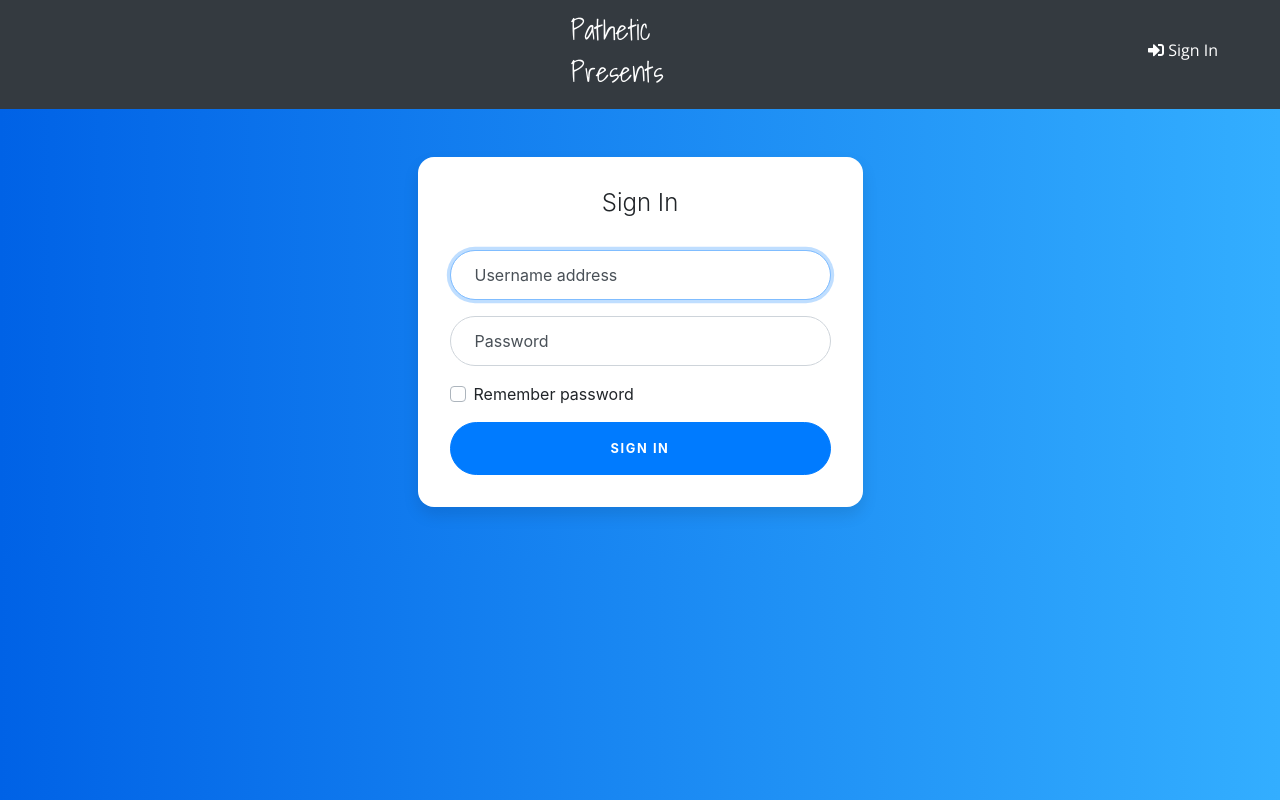
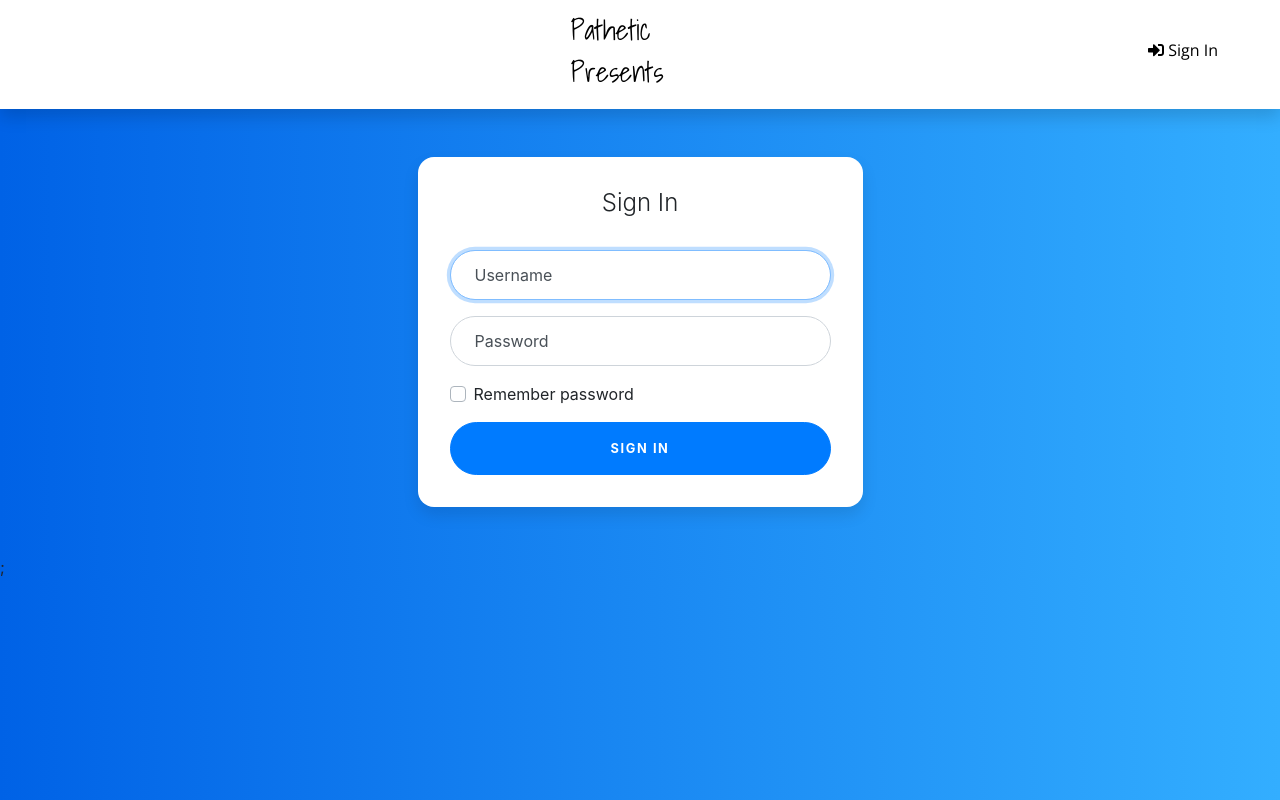
Before and after one commit to tothmate911/Microservice-project-FRONTEND, a React (Create React App) app: page /login in a window 1280 px wide. Built offline with nearby package versions, Linux system fonts and the light colour scheme; no server answers; the HTML template or start-up script is replaced by a standard one.

Commit message:
Abstract layout of login page

```diff
--- /dev/null
+++ b/src/layout/Auth.js
@@ -0,0 +1,69 @@
+import React from "react";
+import "../Login.css";
+
+const Auth = (props) => {
+  let { operation } = props;
+  let operationClass = operation === "Sign In" ? "signin" : "signup";
+
+  const content = (
+    <div className="container">
+      <div className="row">
+        <div className="col-sm-9 col-md-7 col-lg-5 mx-auto">
+          <div className="card card-signin my-5">
+            <div className="card-body">
+              <h5 className="card-title text-center">{operation}</h5>
+              <form className={`form-signin ${operationClass}`}>
+                <div className="form-label-group">
+                  <input
+                    type="username"
+                    id="inputUsername"
+                    className="form-control"
+                    placeholder="Username address"
+                    required
+                    autoFocus
+                  />
+                  <label htmlFor="inputUsername">Username</label>
+                </div>
+
+                <div className="form-label-group">
+                  <input
+                    type="password"
+                    id="inputPassword"
+                    className="form-control"
+                    placeholder="Password"
+                    required
+                  />
+                  <label htmlFor="inputPassword">Password</label>
+                </div>
+
+                <div className="custom-control custom-checkbox mb-3">
+                  <input
+                    type="checkbox"
+                    className="custom-control-input"
+                    id="customCheck1"
+                  />
+                  <label
+                    className="custom-control-label"
+                    htmlFor="customCheck1"
+                  >
+                    Remember password
+                  </label>
+                </div>
+                <button
+                  className="btn btn-lg btn-primary btn-block text-uppercase"
+                  type="submit"
+                >
+                  {operation}
+                </button>
+              </form>
+            </div>
+          </div>
+        </div>
+      </div>
+    </div>
+  );
+
+  return content;
+};
+
+export default Auth;
--- a/src/layout/Header.js
+++ b/src/layout/Header.js
@@ -5,7 +5,7 @@ import { Link } from "react-router-dom";
 
 const content = (
   <React.Fragment>
-    <nav className="navbar navbar-expand-lg navbar-dark bg-dark">
+    <nav className="navbar navbar-expand-lg navbar-dark bg-white shadow">
       <div className="w-100">
         <div className="row w-100">
           <div className="col"></div>
--- a/src/page/LoginPage.js
+++ b/src/page/LoginPage.js
@@ -1,62 +1,10 @@
 import React from "react";
-import "./Login.css";
+import Auth from "../layout/Auth";
 
 function LoginPage() {
   const content = (
-    <div className="container">
-      <div className="row">
-        <div className="col-sm-9 col-md-7 col-lg-5 mx-auto">
-          <div className="card card-signin my-5">
-            <div className="card-body">
-              <h5 className="card-title text-center">Sign In</h5>
-              <form className="form-signin">
-                <div className="form-label-group">
-                  <input
-                    type="username"
-                    id="inputUsername"
-                    className="form-control"
-                    placeholder="Username address"
-                    required
-                    autoFocus
-                  />
-                  <label htmlFor="inputUsername">Username address</label>
-                </div>
-
-                <div className="form-label-group">
-                  <input
-                    type="password"
-                    id="inputPassword"
-                    className="form-control"
-                    placeholder="Password"
-                    required
-                  />
-                  <label htmlFor="inputPassword">Password</label>
-                </div>
-
-                <div className="custom-control custom-checkbox mb-3">
-                  <input
-                    type="checkbox"
-                    className="custom-control-input"
-                    id="customCheck1"
-                  />
-                  <label
-                    className="custom-control-label"
-                    htmlFor="customCheck1"
-                  >
-                    Remember password
-                  </label>
-                </div>
-                <button
-                  className="btn btn-lg btn-primary btn-block text-uppercase"
-                  type="submit"
-                >
-                  Sign in
-                </button>
-              </form>
-            </div>
-          </div>
-        </div>
-      </div>
+    <div>
+      <Auth key="login" operation="Sign In" />;
     </div>
   );
 
--- a/src/styledComponents/Login.js
+++ b/src/styledComponents/Login.js
@@ -5,7 +5,7 @@ import styled from "styled-components";
 const Button = styled.div`
   a:link,
   a:visited {
-    color: white !important;
+    color: black !important;
   }
   a:hover,
   a:focus,
--- a/src/styledComponents/Logo.js
+++ b/src/styledComponents/Logo.js
@@ -8,7 +8,7 @@ const HomeButton = styled.div`
   a:active,
   a:link,
   a:visited {
-    color: white !important;
+    color: black !important;
   }
 `;
 
```
Also changed, not shown: src/Login.css (renamed from src/page/Login.css).
